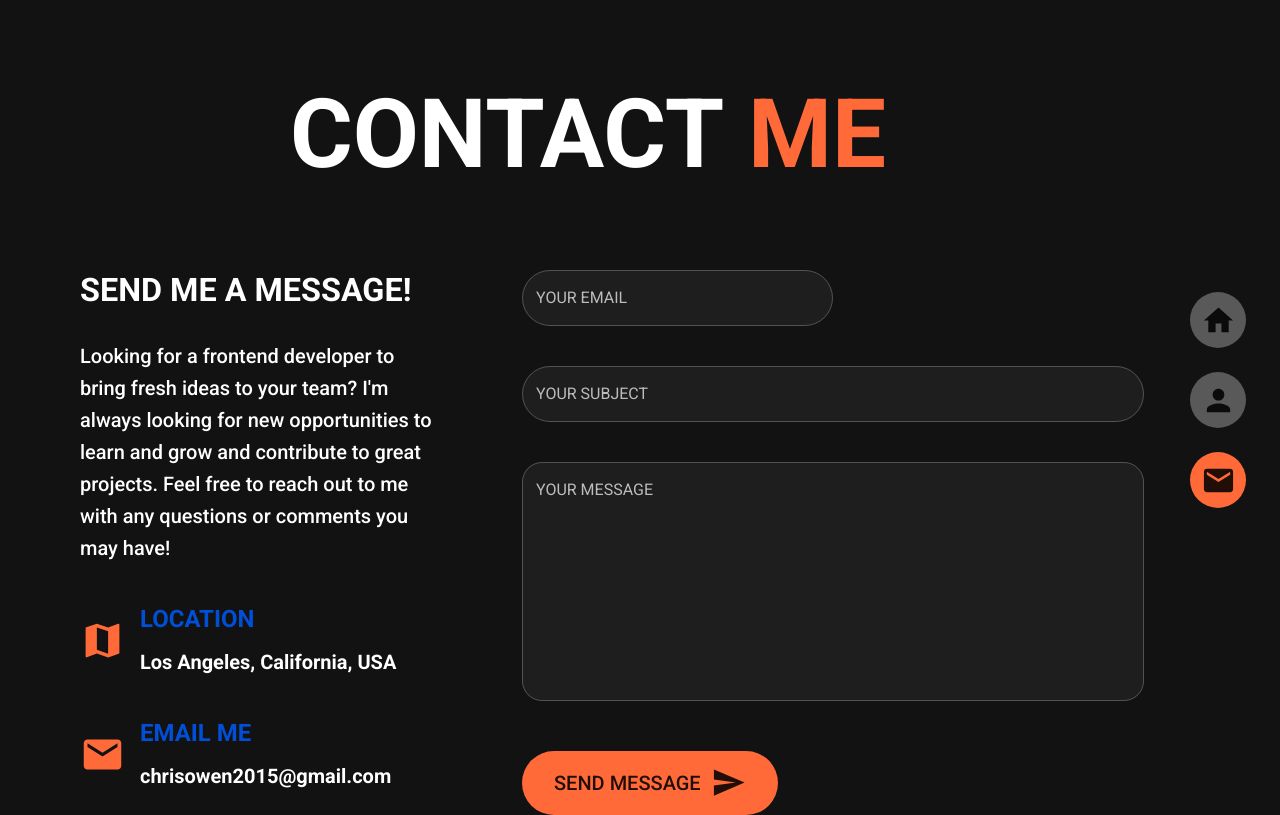
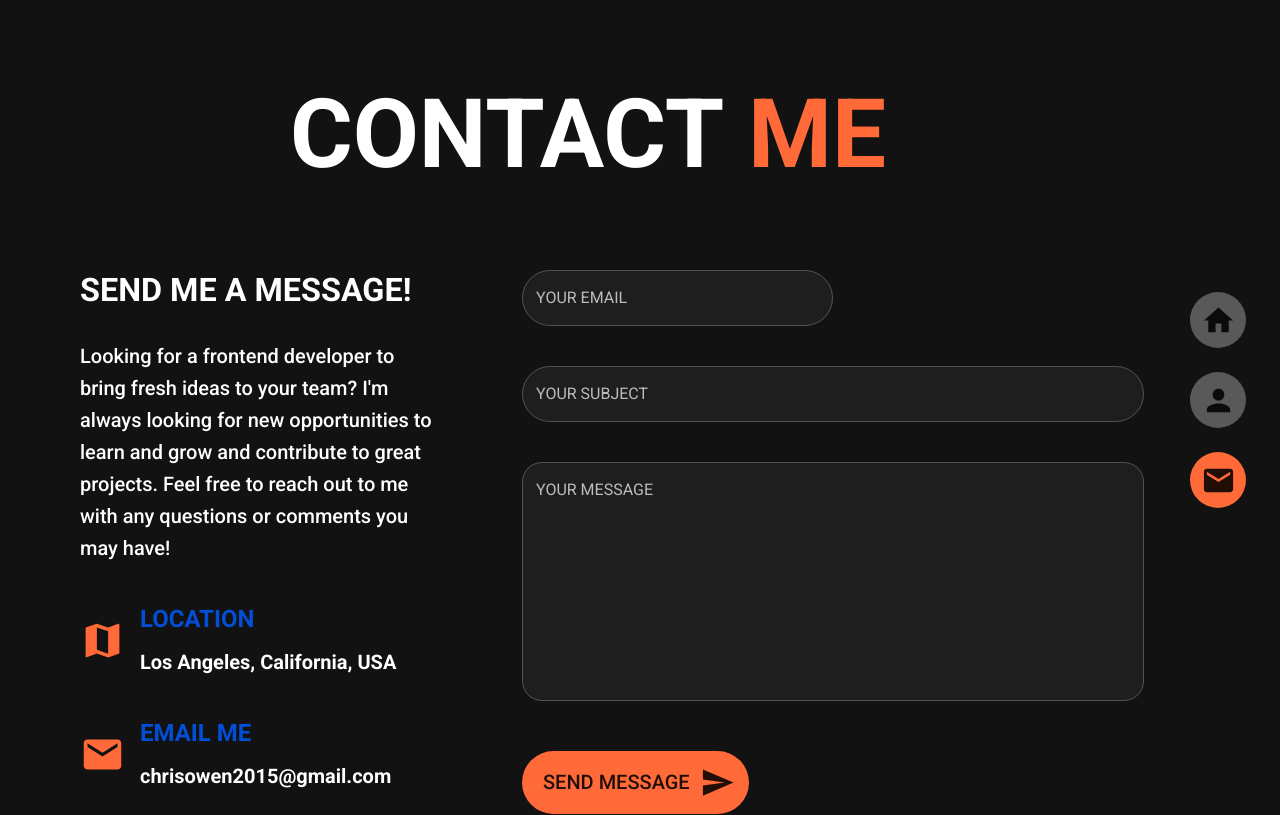
Before and after one commit to chrisowen2015/Resume-App, a Next.js app in the folder resume-app/: page /contact in a window 1280 px wide. Built offline with nearby package versions, Linux system fonts and the light colour scheme.

Commit message:
Fixed Contact Form Button

```diff
--- a/resume-app/src/components/Contact/ContactForm.tsx
+++ b/resume-app/src/components/Contact/ContactForm.tsx
@@ -1,6 +1,6 @@
 'use client';
 
-import { Box, Paper, TextField, Fab, Typography, Tooltip } from '@mui/material';
+import { Box, Paper, TextField, Fab, Typography, Tooltip, Button } from '@mui/material';
 import Spacer from '@/components/shared/spacer';
 import { Send } from '@mui/icons-material';
 import { useState } from 'react';
@@ -54,12 +54,12 @@ export default function ContactForm() {
                     }
                 }}>
                     <Tooltip title="Send Message" placement="top" >
-                        <Fab variant="extended" color="primary" sx={{ p: 4, borderRadius: 10 }} component="a" href="/documents/Chris_Owen_Resume.pdf" download={true} >
+                        <Button variant="contained" color="primary" sx={{ p: '1em 1em 1em 1.5em', borderRadius: 10 }} >
                             <Typography variant="h6">
                                 Send Message &nbsp;
                             </Typography>
                             <Send fontSize="large" />
-                        </Fab>
+                        </Button>
                     </Tooltip>
                 </Box>
             </Box>
```
